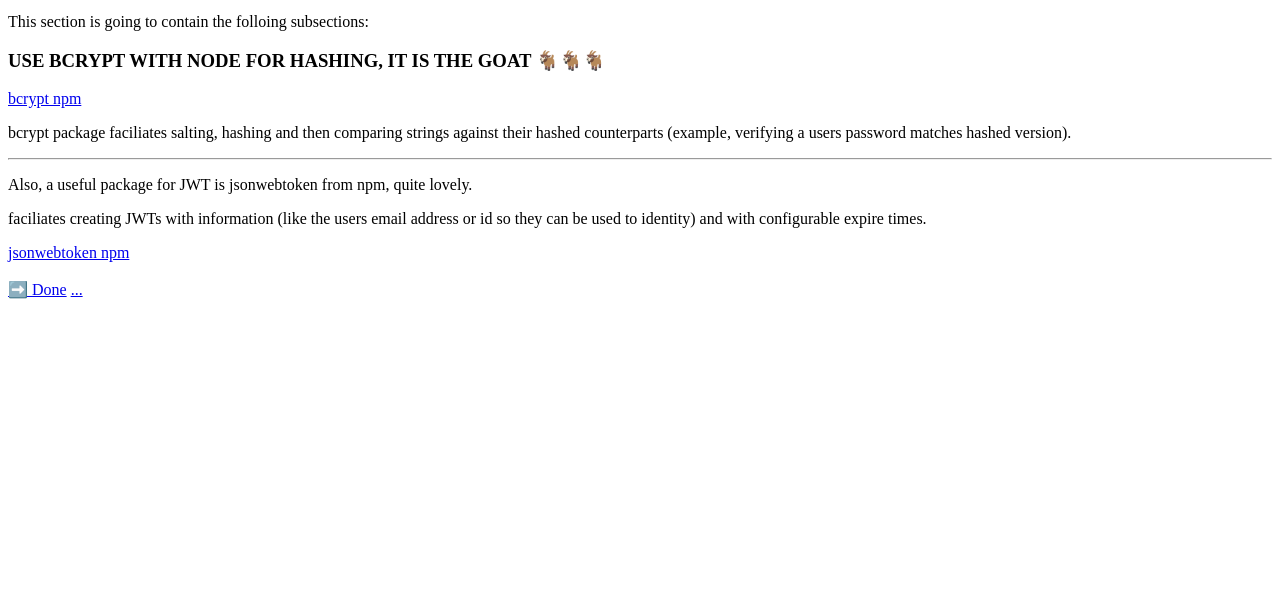
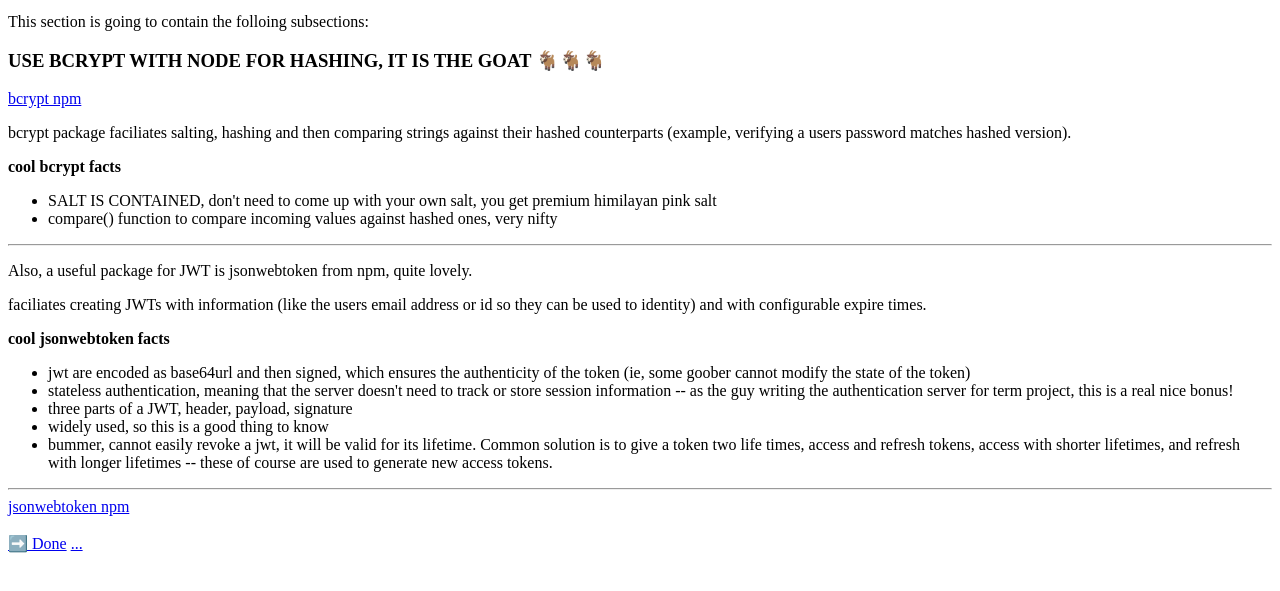
Before and after one commit to BetterLordWilliam/COMP4537_Lab_Server, a website: page public/COMP4537/project_milestone_1/section5/index.html in a window 1280 px wide. Shown: the part 129-720 px from the top of the page. Drawn offline with Linux system fonts and the light colour scheme.

Commit message:
WO: few nice little tidbits of information added regarding the bcrypt and jsonwebtoken

```diff
--- a/public/COMP4537/project_milestone_1/section5/index.html
+++ b/public/COMP4537/project_milestone_1/section5/index.html
@@ -19,8 +19,11 @@
 <p>
     bcrypt package faciliates salting, hashing and then comparing strings against their hashed counterparts (example, verifying a users password matches hashed version).
 </p>
-<p>
-</p>
+<b>cool bcrypt facts</b>
+<ul>
+    <li>SALT IS CONTAINED, don't need to come up with your own salt, you get premium himilayan pink salt</li>
+    <li>compare() function to compare incoming values against hashed ones, very nifty</li>
+</ul>
 
 <hr />
 
@@ -30,6 +33,16 @@
 <p>
     faciliates creating JWTs with information (like the users email address or id so they can be used to identity) and with configurable expire times.
 </p>
+<b>cool jsonwebtoken facts</b>
+<ul>
+    <li>jwt are encoded as base64url and then signed, which ensures the authenticity of the token (ie, some goober cannot modify the state of the token)</li>
+    <li>stateless authentication, meaning that the server doesn't need to track or store session information -- as the guy writing the authentication server for term project, this is a real nice bonus!</li>
+    <li>three parts of a JWT, header, payload, signature</li>
+    <li>widely used, so this is a good thing to know</li>
+    <li>bummer, cannot easily revoke a jwt, it will be valid for its lifetime. Common solution is to give a token two life times, access and refresh tokens, access with shorter lifetimes, and refresh with longer lifetimes -- these of course are used to generate new access tokens.</li>
+</ul>
+<hr />
+
 <a href="https://www.npmjs.com/package/jsonwebtoken">jsonwebtoken npm</a>
 
 <br />
```
